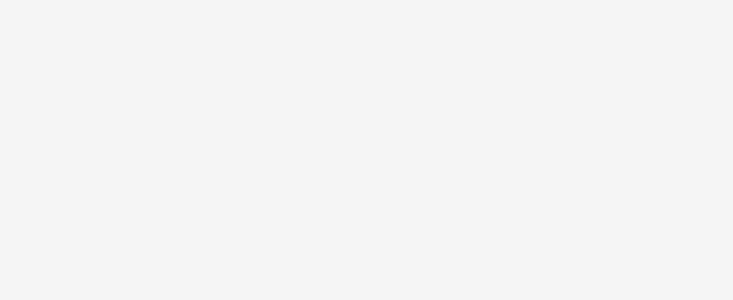
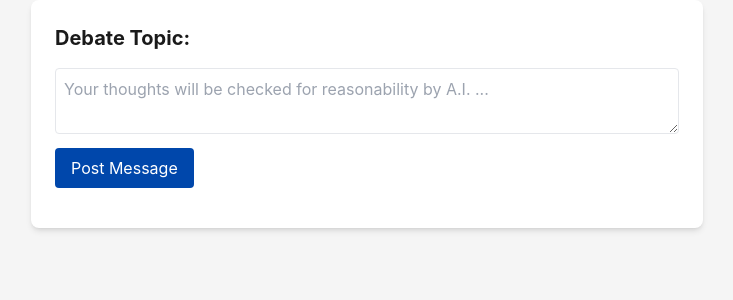
Before and after one commit to SoftChairWingineers/DemocracyOnline, a React app: page /Debates in a window 1280 px wide. Before the commit this address had no page. Shown: the top 300 px of the page, without its empty margins (273-1006 px from the left). Built offline with nearby package versions, Linux system fonts and the light colour scheme.

Commit message:
ADD debate component

```diff
--- a/src/client/App.jsx
+++ b/src/client/App.jsx
@@ -4,6 +4,7 @@ import { Routes, Route } from 'react-router';
 import Home from './views/Home';
 import Dashboard from './views/Dashboard';
 import PoliticalPhilosophy from './views/PoliticalPhilosophy';
+import Debates from './views/Debates';
 
 function App() {
   return (
@@ -11,6 +12,7 @@ function App() {
       <Route path="/" element={<Home />} />
       <Route path="/dashboard" element={<Dashboard />} />
       <Route path='politicalPhilosophy' element={<PoliticalPhilosophy/>} />
+      <Route path="/Debates/*" element={<Debates></Debates>}/>
     </Routes>
   )
 }
--- a/src/client/components/HotTopics.jsx
+++ b/src/client/components/HotTopics.jsx
@@ -1,5 +1,6 @@
 import React, { useState, useCallback, useEffect } from "react";
 import axios from 'axios';
+import { Link } from 'react-router-dom';
 
 const hotTopics = ["Abortion", "Tariffs", "Gun Control", "The Border", "DOGE", "Middle East"];
 
@@ -26,8 +27,12 @@ export default function HotTopics() {
         <div
           key={topic.id}
           className="border-accent-gold border-2 rounded-xl font-bold text-neutral-dark text-center px-4"
+
         >
+          <Link state={topic.name} style={{ flex: 1 }} to={`/Debates/${topic.name}`}>
           {topic.name}
+              </Link>
+
         </div>
       ))}
     </div>
--- /dev/null
+++ b/src/client/views/Debates.jsx
@@ -0,0 +1,113 @@
+import React, { useEffect, useState } from 'react';
+import { useLocation } from 'react-router-dom';
+
+function Debates(){
+  const location = useLocation();
+  const topic = location.state;
+  const [messages, setMessages] = useState([]);
+  const [newMessage, setNewMessage] = useState("");
+  const [replies, setReplies] = useState({});
+
+  useEffect(() => {
+    /**
+     * Get all messages from database
+     */
+    /*
+    axios.get(-route to get messages-)
+      .then((arrayOfMessages) => {
+        setMessages(arrayOfMessages)
+        })
+      .catch((error) => {
+        console.error('failed to get messages on debate topic', topic, error);
+        })
+    */
+
+  }, []);
+
+  const aiFactChecker = () => {
+    /**
+     *
+     * This is where we will have the message factchecked by ai, then returned for approval by the user
+     *
+     */
+    /*
+    axios.get((-properAIRoute-, { query: newMessage }))
+      .then((factChecked) => {
+        **alert box that shows the new message**
+        setNewMessage(factChecked);
+        })
+      .catch((error) => {
+        console.error('failed to fact-check', error)
+        })
+
+    */
+  handlePostMessage();
+  }
+
+  const handlePostMessage = () => {
+    if (newMessage.trim() === "") return;
+    const messageObj = { id: Date.now(), text: newMessage, replies: [] };
+    setMessages([...messages, messageObj]);
+    setNewMessage("");
+  };
+
+  const handleReply = (messageId, replyText) => {
+    if (replyText.trim() === "") return;
+    const updatedMessages = messages.map((msg) =>
+      msg.id === messageId
+        ? { ...msg, replies: [...msg.replies, { id: Date.now(), text: replyText }] }
+        : msg
+    );
+    setMessages(updatedMessages);
+    setReplies({ ...replies, [messageId]: "" });
+  };
+
+  return (
+    <div className="max-w-2xl mx-auto p-6 bg-white shadow-md rounded-lg">
+      <h1 className="text-xl font-bold mb-4">Debate Topic: {topic}</h1>
+      <div className="mb-4">
+        <textarea
+          className="w-full p-2 border rounded"
+          placeholder="Your thoughts will be checked for reasonability by A.I. ..."
+          value={newMessage}
+          onChange={(e) => setNewMessage(e.target.value)}
+        />
+        <button
+          className="mt-2 bg-blue-primary text-white px-4 py-2 rounded"
+          onClick={aiFactChecker}
+        >
+          Post Message
+        </button>
+      </div>
+      <div>
+        {messages.map((msg) => (
+          <div key={msg.id} className="mb-4 p-3 border rounded">
+            <p>{msg.text}</p>
+            <div className="mt-2 ml-4">
+              {msg.replies.map((reply) => (
+                <p key={reply.id} className="text-sm text-gray-700">↳ {reply.text}</p>
+              ))}
+            </div>
+            <div className="mt-2">
+              <input
+                type="text"
+                className="w-full p-1 border rounded"
+                placeholder="Reply..."
+                value={replies[msg.id] || ""}
+                onChange={(e) => setReplies({ ...replies, [msg.id]: e.target.value })}
+              />
+              <button
+                className="mt-1 bg-red-primary text-white px-2 py-1 rounded"
+                onClick={() => handleReply(msg.id, replies[msg.id] || "")}
+              >
+                Reply
+              </button>
+            </div>
+          </div>
+        ))}
+      </div>
+    </div>
+  );
+}
+
+export default Debates;
--- a/src/server/db/index.js
+++ b/src/server/db/index.js
@@ -17,7 +17,6 @@ const database = new Sequelize({
 
 database.authenticate()
   .then(async () => {
-    await database.sync({ alter: true });
     console.log('Connection to the database has been established.');
   })
   .catch((error) => {
```
